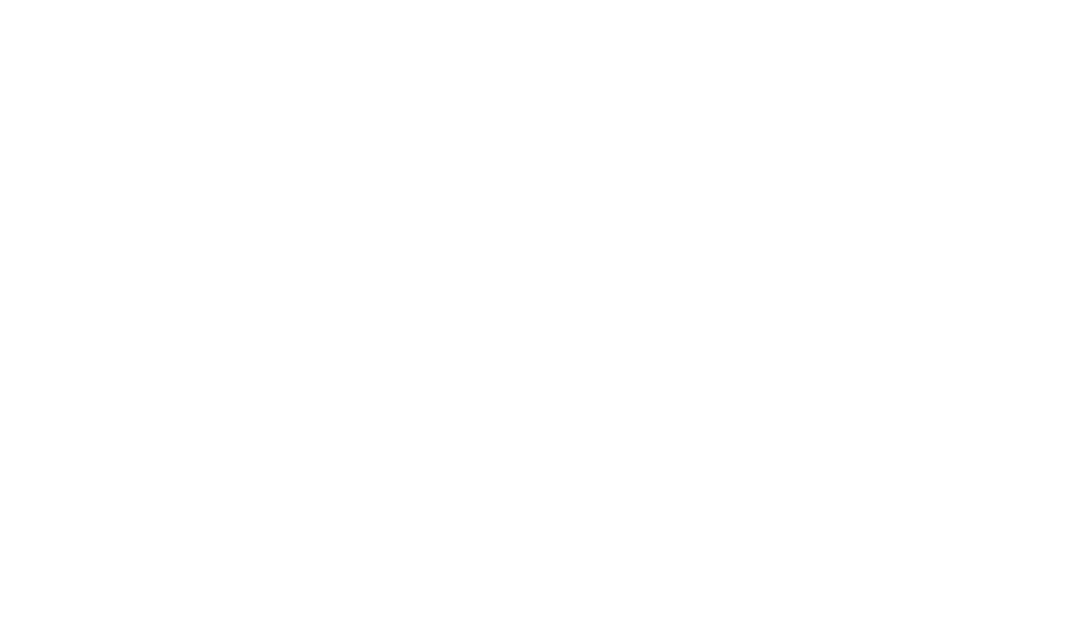
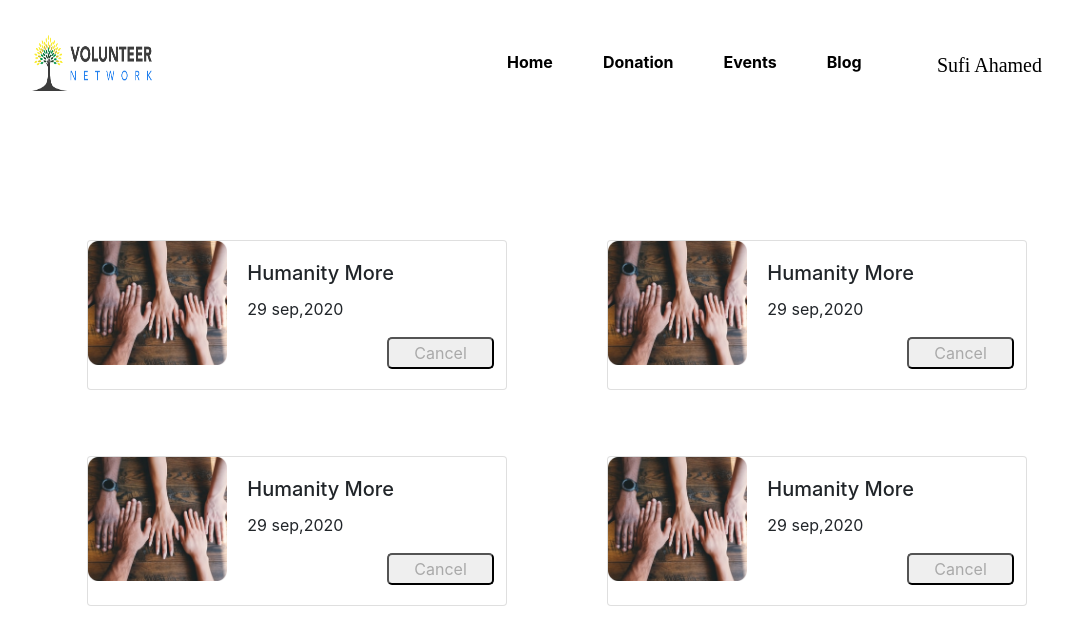
Before and after one commit to azmir849/volunteer-network, a React (Create React App) app: page /event in a window 1280 px wide. Shown: the top 644 px of the page, without its empty margins (83-1155 px from the left). Built offline with nearby package versions, Linux system fonts and the light colour scheme.

Commit message:
Eventpage created

```diff
--- a/src/App.js
+++ b/src/App.js
@@ -10,6 +10,7 @@
 import LandingPage from './Components/LandingPage/LandingPage';
 import LogInPage from './Components/LogInPage/LogInPage';
 import RegisterPage from './Components/RegisterPage/RegisterPage';
+import EventPage from './Components/EventPage/EventPage';
 
 function App() {
   return (
@@ -25,8 +26,11 @@
              <LogInPage></LogInPage>
             </Route>
               <Route path="/register">
-              <RegisterPage></RegisterPage>
+                <RegisterPage></RegisterPage>
               </Route>
+                <Route path="/event">
+                 <EventPage></EventPage>
+                </Route>
       </Switch>
     </Router>
   );
--- /dev/null
+++ b/src/Components/EventPage/EventPage.css
@@ -0,0 +1,13 @@
+.UserName{
+        position: absolute;
+        display: inline;
+        left: 1020px;
+        top: 55px;
+        font-weight: bolder;
+        font-family: Montserrat;
+        font-style: normal;
+        font-weight: 500;
+        font-size: 20px;
+        line-height: 20px;
+        color: #000000;
+    }
--- /dev/null
+++ b/src/Components/EventPage/EventPage.js
@@ -0,0 +1,36 @@
+import React from 'react';
+import './EventPage.css'
+import volunteerLogo from '../../logos/Group 1329.png'
+import { Link } from 'react-router-dom';
+import EventPageCard from '../../EventPageCard/EventPageCard';
+
+const EventPage = () => {
+    return (
+        <div>
+           <div>
+                <img className="VolunteerLogo" src={volunteerLogo} alt=""/>
+               <nav className="nav navMenuArea">
+                <ul>
+                    <li>
+                        <Link to="/home">Home</Link>
+                    </li>
+                    <li>
+                        <Link to="/donation">Donation</Link>
+                    </li>
+                    <li>
+                        <Link to="/events">Events</Link>
+                    </li>
+                    <li>
+                        <Link to="/blog">Blog</Link>
+                    </li>
+
+                </ul>
+              </nav>
+              <h4 className="UserName">Sufi Ahamed</h4>
+            </div>
+            <EventPageCard></EventPageCard>
+        </div>
+    );
+};
+
+export default EventPage;
--- /dev/null
+++ b/src/EventPageCard/EventPageCard.css
@@ -0,0 +1,16 @@
+.eventCards{
+    margin-top: 190px;
+    margin-left: 120px;
+    margin-right: 60px;
+}
+.cardSize{
+    width: 420px;
+    height: 150px;
+    margin: 50px;
+}
+.cancelButton{
+    color: darkgray;
+    padding: 2px 25px;
+    border-radius: 5px;
+    margin-left: 140px;
+}
--- /dev/null
+++ b/src/EventPageCard/EventPageCard.js
@@ -0,0 +1,68 @@
+import React from 'react';
+import './EventPageCard.css'
+import extraVolunteer from '../images/extraVolunteer.png'
+
+const EventPageCard = () => {
+    return (
+        <div className="eventCards row">
+             <div class="card mb-3 cardSize">
+                <div class="row no-gutters">
+                    <div class="col-md-4">
+                    <img src={extraVolunteer} class="card-img" alt="..."/>
+                    </div>
+                    <div class="col-md-8">
+                    <div class="card-body">
+                        <h5 class="card-title">Humanity More</h5>
+                        <p class="card-text">29 sep,2020</p>
+                        <button className="cancelButton">Cancel</button>
+                     </div>
+                 </div>
+                </div>
+            </div>
+            <div class="card mb-3 cardSize">
+                <div class="row no-gutters">
+                    <div class="col-md-4">
+                    <img src={extraVolunteer} class="card-img" alt="..."/>
+                    </div>
+                    <div class="col-md-8">
+                    <div class="card-body">
+                        <h5 class="card-title">Humanity More</h5>
+                        <p class="card-text">29 sep,2020</p>
+                        <button className="cancelButton">Cancel</button>
+                     </div>
+                 </div>
+                </div>
+            </div>
+            <div class="card mb-3 cardSize">
+                <div class="row no-gutters">
+                    <div class="col-md-4">
+                    <img src={extraVolunteer} class="card-img" alt="..."/>
+                    </div>
+                    <div class="col-md-8">
+                    <div class="card-body">
+                        <h5 class="card-title">Humanity More</h5>
+                        <p class="card-text">29 sep,2020</p>
+                        <button className="cancelButton">Cancel</button>
+                     </div>
+                 </div>
+                </div>
+            </div>
+            <div class="card mb-3 cardSize">
+                <div class="row no-gutters">
+                    <div class="col-md-4">
+                    <img src={extraVolunteer} class="card-img" alt="..."/>
+                    </div>
+                    <div class="col-md-8">
+                    <div class="card-body">
+                        <h5 class="card-title">Humanity More</h5>
+                        <p class="card-text">29 sep,2020</p>
+                        <button className="cancelButton">Cancel</button>
+                     </div>
+                 </div>
+                </div>
+            </div>
+        </div>
+    );
+};
+
+export default EventPageCard;
```
